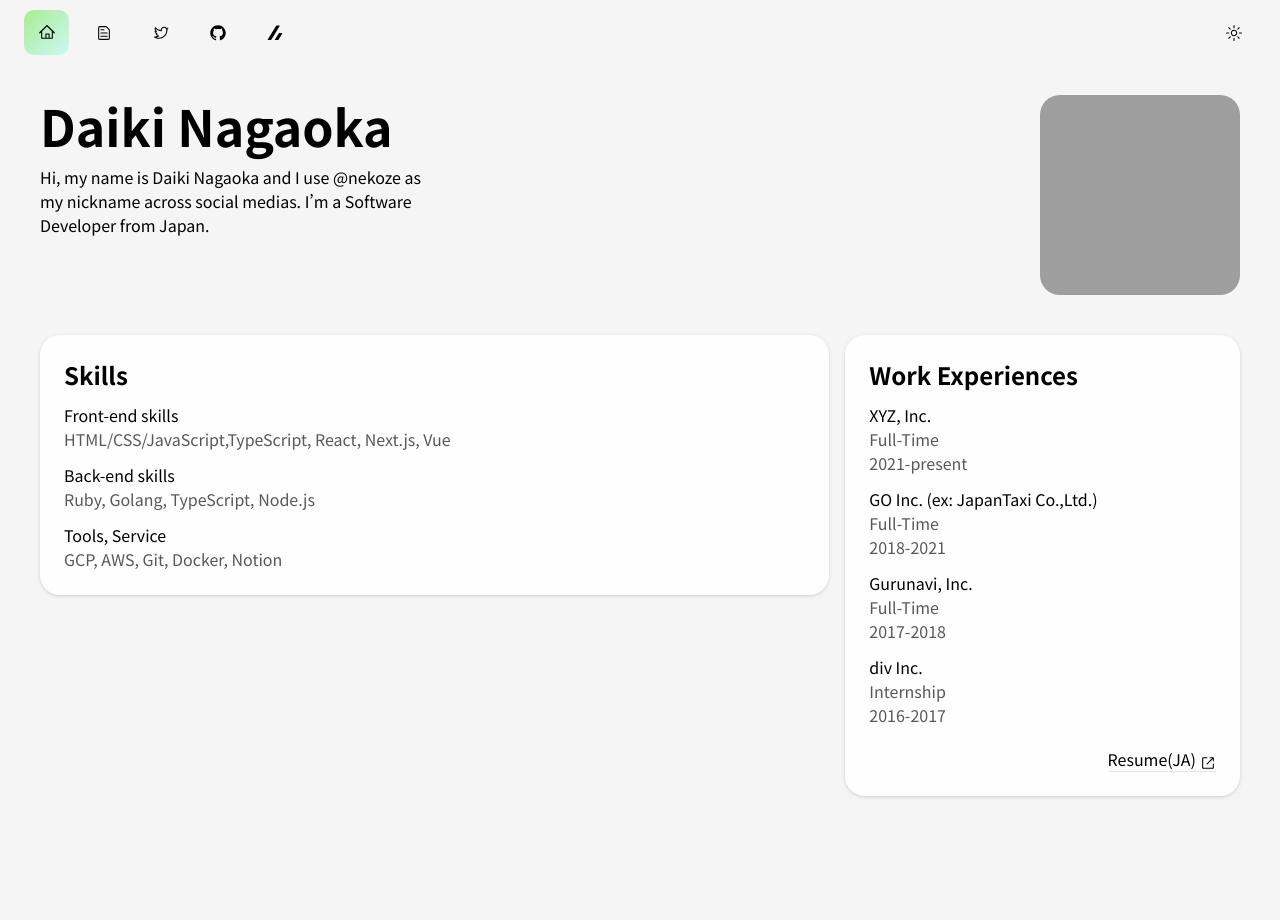
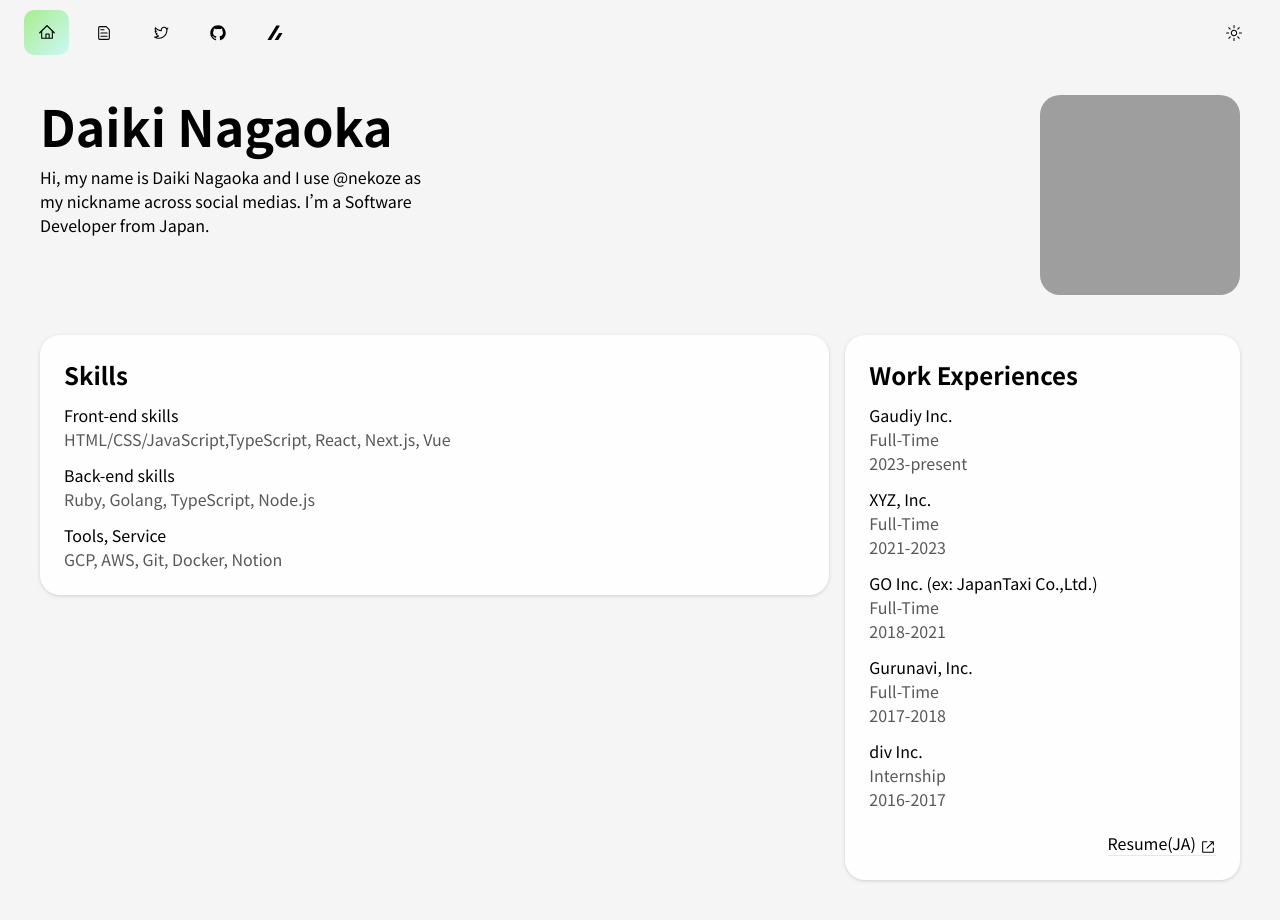
Before and after one commit to nekoze1210/Homepage, a Next.js app: page / in a window 1280 px wide. Before the commit the page ends 836 px from the top, so only its background shows below. Built offline with nearby package versions, Linux system fonts and the light colour scheme; grey boxes are pictures that could not be loaded.

Commit message:
:sparkles: feat: updated work experiences

```diff
--- a/src/components/portfolio/WorkExperiences.tsx
+++ b/src/components/portfolio/WorkExperiences.tsx
@@ -13,9 +13,14 @@ import TileTitle from '@/components/portfolio/TileTitle'
 const WorkExperiences = () => {
   const workExperiences = [
     {
+      company: 'Gaudiy Inc.',
+      employmentStatus: 'Full-Time',
+      period: '2023-present',
+    },
+    {
       company: 'XYZ, Inc.',
       employmentStatus: 'Full-Time',
-      period: '2021-present',
+      period: '2021-2023',
     },
     {
       company: 'GO Inc. (ex: JapanTaxi Co.,Ltd.)',
```
